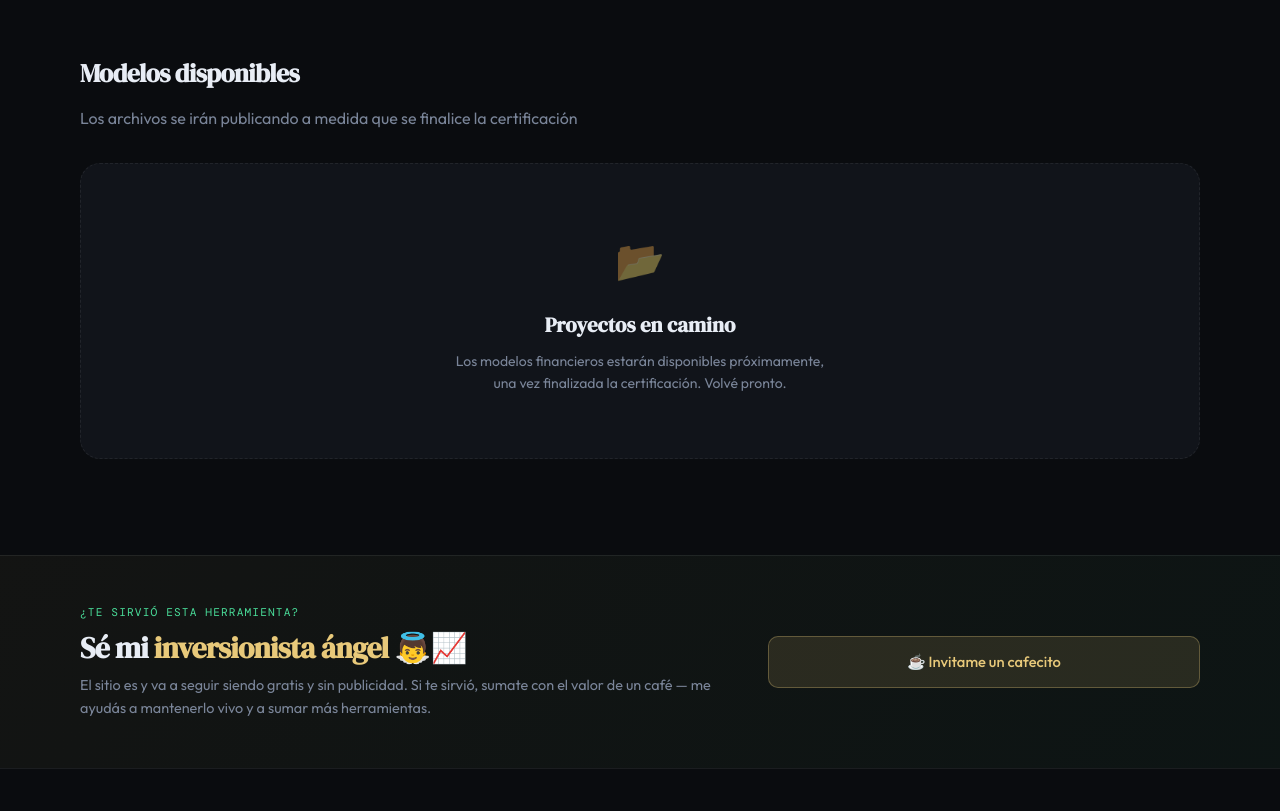
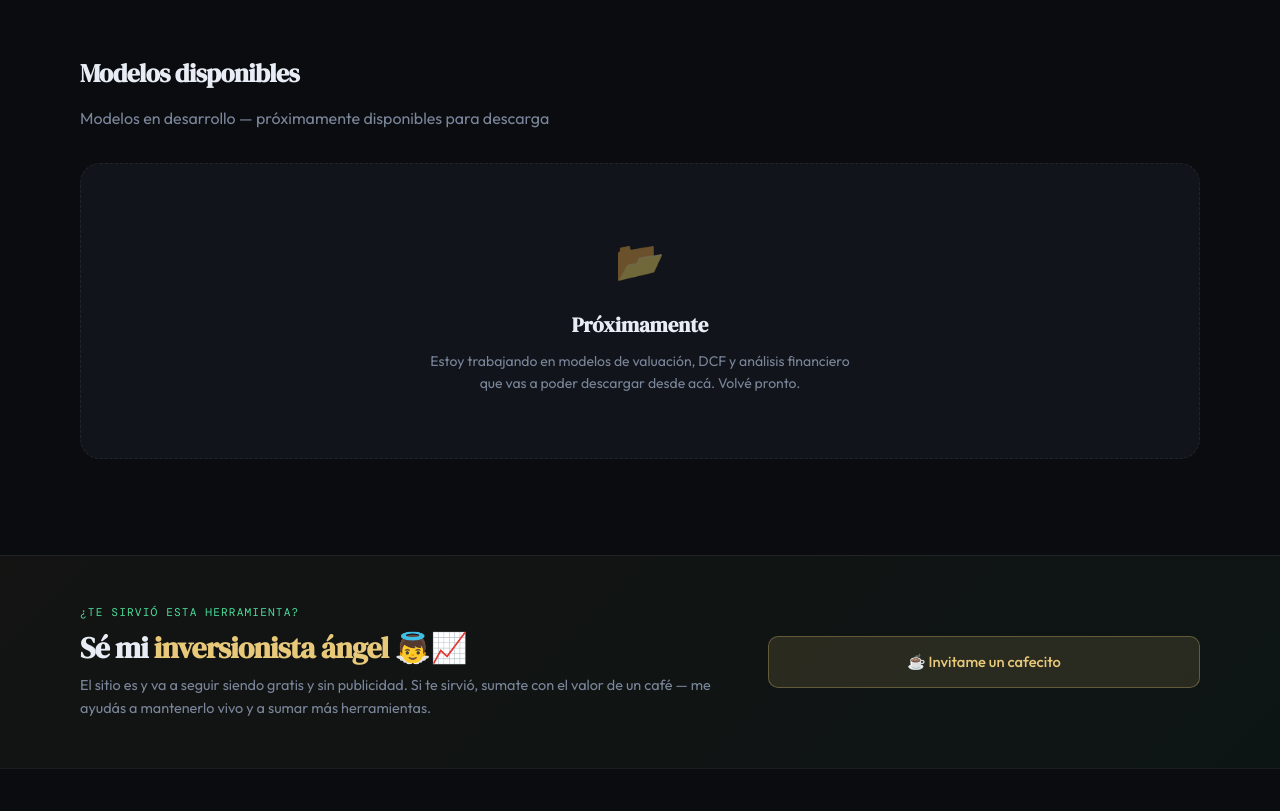
Before and after one commit to CapibaraofWS/bb-financial, a website: page pages/proyectos.html in a window 1280 px wide. Shown: the part 1009-1820 px from the top of the page. Drawn offline with nearby package versions, Linux system fonts and the light colour scheme.

Commit message:
Proyectos: quitar menciones de certificacion del empty-state. Mantener seccion educativa de modelado financiero + 'Proximamente' simple

```diff
--- a/pages/proyectos.html
+++ b/pages/proyectos.html
@@ -249,14 +249,14 @@
       <div style="margin-top:3.5rem">
         <div class="section-header" style="text-align:left;margin-bottom:0">
           <h2 class="section-title" style="font-size:1.6rem">Modelos disponibles</h2>
-          <p class="section-sub" style="text-align:left">Los archivos se irán publicando a medida que se finalice la certificación</p>
+          <p class="section-sub" style="text-align:left">Modelos en desarrollo — próximamente disponibles para descarga</p>
         </div>
 
         <!-- Empty state — will be replaced with actual project cards once Bruno uploads files -->
         <div class="empty-state">
           <span class="empty-icon">📂</span>
-          <h3 class="empty-title">Proyectos en camino</h3>
-          <p class="empty-sub">Los modelos financieros estarán disponibles próximamente,<br>una vez finalizada la certificación. Volvé pronto.</p>
+          <h3 class="empty-title">Próximamente</h3>
+          <p class="empty-sub">Estoy trabajando en modelos de valuación, DCF y análisis financiero<br>que vas a poder descargar desde acá. Volvé pronto.</p>
         </div>
 
         <!--
```
